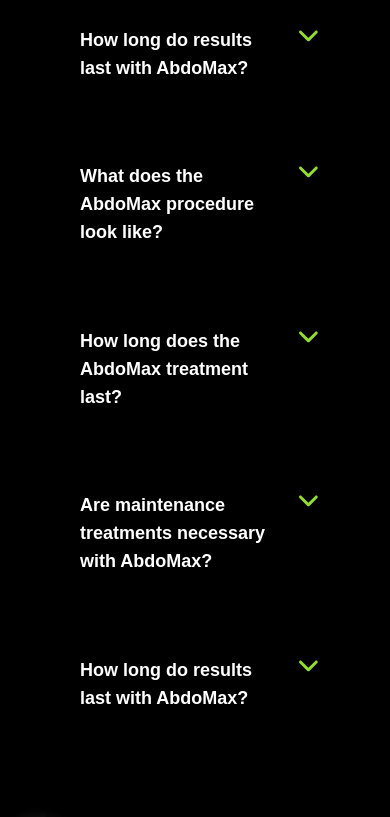
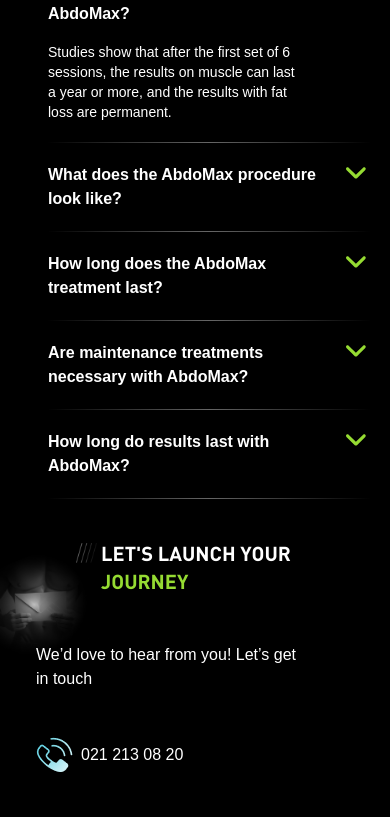
Before and after one commit to guptaranjan517/abdomax_reactjs, a Next.js app: page /progress in a window 390 px wide. Shown: the part 5489-6306 px from the top of the page. Built offline with nearby package versions, Linux system fonts and the light colour scheme.

Commit message:
improvements fixed

```diff
--- a/src/app/(page)/home/page.tsx
+++ b/src/app/(page)/home/page.tsx
@@ -51,7 +51,7 @@
       <div className="bg-bgTreatedArea w-full">
         <TreatedAreas />
       </div>
-      <div className="bg-black w-full flex justify-center px-5">
+      <div className="bg-black w-full flex justify-center px-10">
         <TreatmentCards />
       </div>
       <div className="bg-bgAbout pb-10">
@@ -60,7 +60,7 @@
       <div className="pb-10 background-container-works px-5">
         <AbdomaxWorks />
       </div>
-      <div className="bg-bgAnyQuestion w-full lg:bg-cover bg-right bg-no-repeat h-full lg:py-24 py-16 md:pl-20 mb-10 lg:mb-0">
+      <div className="bg-bgAnyQuestion w-full bg-cover bg-right bg-no-repeat h-full lg:py-24 py-16 desktop:pl-20 mb-10 lg:mb-0">
         <div className="w-full flex flex-col px-5">
           <div className="flex gap-1">
             <img
@@ -73,7 +73,7 @@
               <span className="text-lightGreen"> questions?</span>
             </h2>
           </div>
-          <p className="2xl:text-xl md:text-lg text-sm font-normal font-Public_Sans text-lightBlack my-5 mobile:ml-10 ml-6">
+          <p className="2xl:text-xl md:text-lg text-sm font-normal font-Public_Sans text-lightBlack my-5 mobile:ml-10 ml-6 2xl:ml-14">
             If you have any questions, do not hesitate to contact us!
           </p>
         </div>
--- a/src/components/banner/Banner.tsx
+++ b/src/components/banner/Banner.tsx
@@ -48,7 +48,7 @@
         <Slider ref={sliderRef} {...settings}>
           {bannerData.map((items) => (
             <div key={items.id}>
-              <div className="w-full h-screen 2xl:h-[90vh] lg:px-20 sm:px-14 mobile:px-12 px-7 md:pt-24 pt-14 pb-8  grid desktop:grid-cols-1 grid-cols-1 bg-bgBanner bg-no-repeat sm:bg-right-top bg-top">
+              <div className="w-full h-screen 2xl:h-[90vh] lg:px-20 sm:px-14 mobile:px-12 px-7 md:pt-24 pt-14 pb-8 flex items-end 2xl:items-center bg-bgBanner bg-no-repeat sm:bg-right-top bg-top">
                 <div className="desktop:max-w-xl w-full flex flex-col gap-5 mb-7 pr-5 desktop:pr-0">
                   <h2 className="font-bold font-DIN text-white lg:text-7xl md:text-6xl mobile:text-4xl text-3xl">
                     <span className="text-lightGreen">20,000 abs </span>
--- a/src/components/faq/Faq.tsx
+++ b/src/components/faq/Faq.tsx
@@ -1,11 +1,19 @@
+// component/faq/Faq.tsx
+"use client";
+
 import { faqData } from "@/shared/config";
 import { ImageExport } from "@/shared/images";
-import React from "react";
+import React, { useState } from "react";
 import FaqSection from "./FaqSection";
 
 const Faq = () => {
+  const [openIndex, setOpenIndex] = useState<number | null>(0);
+
+  const handleToggle = (index: number) => {
+    setOpenIndex(openIndex === index ? null : index);
+  };
   return (
-    <div className="md:py-20 mobile:py-10 flex justify-end px-10 mobile:px-5 2xl:px-20">
+    <div className="md:py-20 mobile:py-10 flex justify-end px-5 2xl:px-20">
       <div className="xl:max-w-screen-lg 2xl:max-w-screen-xl w-full">
         <div className="flex gap-1">
           <img
@@ -18,11 +26,16 @@
             <span className="text-lightGreen"> Question</span>
           </h2>
         </div>
-        <div className="pl-10">
-          {faqData?.map((data) => {
+        <div className="mobile:pl-10 pl-7">
+          {faqData?.map((data, index) => {
             return (
               <div className="" key={data.id}>
-                <FaqSection question={data.question} answer={data.answer} />
+                <FaqSection
+                  question={data.question}
+                  answer={data.answer}
+                  isOpen={openIndex == index}
+                  onToggle={() => handleToggle(index)}
+                />
               </div>
             );
           })}
--- a/src/components/faq/FaqSection.tsx
+++ b/src/components/faq/FaqSection.tsx
@@ -9,23 +9,25 @@
 interface FaqProps {
   question?: string;
   answer?: string;
+  isOpen: boolean;
+  onToggle: () => void;
 }
 
-const FaqSection: React.FC<FaqProps> = ({ question, answer }) => {
-  const [isOpenAns, setIsOpenAns] = useState(false);
+const FaqSection: React.FC<FaqProps> = ({ question, answer, isOpen, onToggle }) => {
+  // const [isOpenAns, setIsOpenAns] = useState(false);
   return (
     <Fragment>
-      <div className="w-full h-auto pt-10 pr-8">
+      <div className="w-full h-auto sm:pt-10 pt-5 sm:pr-8 pr-1 borderCenter pb-5 sm:pb-10">
         <div
-          className="flex items-start justify-between gap-3 cursor-pointer"
-          onClick={() => setIsOpenAns(!isOpenAns)}
+          className="flex items-start justify-between mobile:gap-3 gap-1 cursor-pointer"
+          onClick={onToggle}
         >
-          <h2 className="w-[calc(100%-20px)] 2xl:text-xl sm:text-lg text-lg font-semibold font-Public_Sans text-white">
+          <h2 className="w-[calc(100%-20px)] 2xl:text-xl sm:text-lg text-base font-semibold font-Public_Sans text-white">
             {question}
           </h2>
           <div className="w-5 h-3 mt-1">
-            <img
-              src={isOpenAns ? ImageExport.ARROWTOP : ImageExport.ARROWBOTTOM}
+          <img
+              src={isOpen ? ImageExport.ARROWTOP : ImageExport.ARROWBOTTOM}
               alt="arrow"
               className="w-full h-full"
             />
@@ -33,13 +35,10 @@
         </div>
         <div
           className={`text-sm 2xl:text-base font-light font-Public_Sans text-white pt-4 w-4/5 ${
-            isOpenAns ? "block" : "hidden"
+            isOpen ? "block" : "hidden"
           }`}
         >
           {answer}
-        </div>
-        <div className="w-full pt-10">
-          <img src={ImageExport.FAQBORDER} className="w-full" alt="border" />
         </div>
       </div>
     </Fragment>
--- a/src/components/journey/Journey.tsx
+++ b/src/components/journey/Journey.tsx
@@ -33,8 +33,8 @@
 
   return (
     <Fragment>
-      <div className="bg-bgJourney bg-left-top w-full bg-28% bg-no-repeat h-fit lg:py-20 py-16 md:px-20 px-5">
-        <div className="w-full flex flex-col md:items-center items-start lg:px-5 px-4">
+      <div className="bg-bgJourney bg-left-top w-full bg-28% bg-no-repeat h-fit lg:py-20 md:py-10 md:px-20 px-5">
+        <div className="w-full flex flex-col md:items-center items-start lg:px-l pl-14">
           <div className="flex gap-1 text-center">
             <img
               src={ImageExport.STARTLINE}
@@ -49,7 +49,7 @@
         </div>
 
         <div className="w-full flex md:flex-row flex-col desktop:gap-10 gap-5 justify-between items-center lg:px-0 px-4">
-          <div className="block md:w-1/2 w-full">
+          <div className="block md:w-1/2 w-full pt-8">
             <p className="mt-2 mb-8 block text-white text-base font-Public_Sans py-2 lg:text-left text-start">
               We’d love to hear from you! Let’s get <br />
               in touch
```
